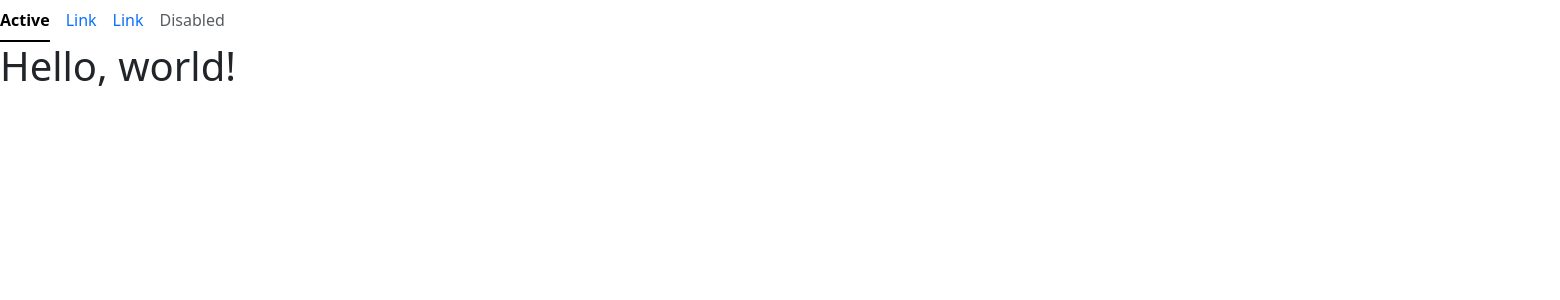
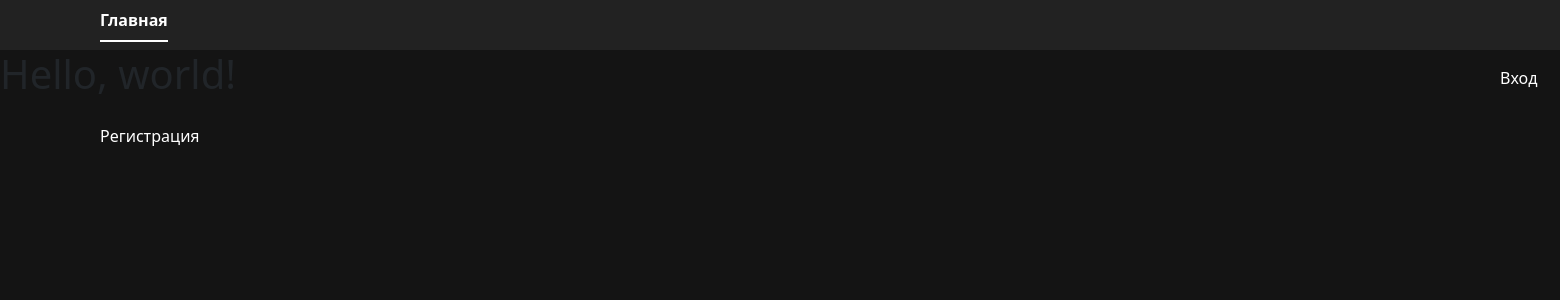
Before and after one commit to RedFox499/Smart-Career-Hackaton-, a Django app: page / in a window 1560 px wide. Shown: the top 300 px of the page. Run offline with Django 5.2, Linux system fonts and the light colour scheme.

Commit message:
RABOTAET AAAAA

```diff
--- a/Smart_Career/career/templates/index.html
+++ b/Smart_Career/career/templates/index.html
@@ -6,23 +6,28 @@
     <meta name="viewport" content="width=device-width, initial-scale=1">
     <title>Bootstrap demo</title>
     <link rel="stylesheet" href="{% static '/styleindex.css' %}">
+    <script src="https://cdn.jsdelivr.net/npm/@tailwindcss/browser@4"></script>
     <link href="https://cdn.jsdelivr.net/npm/bootstrap@5.3.8/dist/css/bootstrap.min.css" rel="stylesheet" integrity="sha384-sRIl4kxILFvY47J16cr9ZwB07vP4J8+LH7qKQnuqkuIAvNWLzeN8tE5YBujZqJLB" crossorigin="anonymous">
   </head>
   <body>
     <header>
-        <ul class="nav nav-underline">
-            <li class="nav-item">
-                <a class="nav-link active" aria-current="page" href="#">Active</a>
+        <ul class="nav nav-underline ml-25 ">
+            <li class="nav-item ">
+                <a class="nav-link active text-white" aria-current="page" href="#">Главная</a>
+            </li>
+            {% if not user.is_authenticated %}
+            <li class="nav-item ml-350">
+                <a class="nav-link text-white" href="auth/login">Вход</a>
             </li>
             <li class="nav-item">
-                <a class="nav-link" href="#">Link</a>
+                <a class="nav-link text-white" href="/auth/register/student">Регистрация</a>
             </li>
-            <li class="nav-item">
-                <a class="nav-link" href="#">Link</a>
+            {% else %}
+            <li class="nav-item ml-350">
+                <a class="nav-link text-white" href="/profile">Личный кабинет</a>
             </li>
-            <li class="nav-item">
-                <a class="nav-link disabled" aria-disabled="true">Disabled</a>
-            </li>
+            {% endif %}
+
         </ul>
 
     </header>
--- a/Smart_Career/career/urls.py
+++ b/Smart_Career/career/urls.py
@@ -7,4 +7,5 @@ urlpatterns = [
     path('student/', views.student_dashboard, name='student_dashboard'),
     path('employer/', views.employer_dashboard, name='employer_dashboard'),
     path('', index, name='index'),
+    path('profile/', profile, name='profile'),
 ]
--- a/Smart_Career/career/views.py
+++ b/Smart_Career/career/views.py
@@ -7,6 +7,9 @@ from django.contrib.auth.decorators import login_required
 def index(request):
     return render(request, 'index.html')
 
+def profile(request):
+    return render(request, 'profile.html')
+
 @login_required
 def student_dashboard(request):
     return render(request, 'career/student_dashboard.html')
--- a/Smart_Career/static/styleindex.css
+++ b/Smart_Career/static/styleindex.css
@@ -1,3 +1,11 @@
+header
+{
+    height: 50px;
+    background-color: #222222;
+    outline: 1px;
+    outline-color: #1f1f1f;
+}
 body
 {
+    background-color: #141414 !important;
 }
```
Also changed, not shown: Smart_Career/career/templates/profile.html (added, +14 -0 lines), Smart_Career/users/models.py (line endings or trailing spaces).
